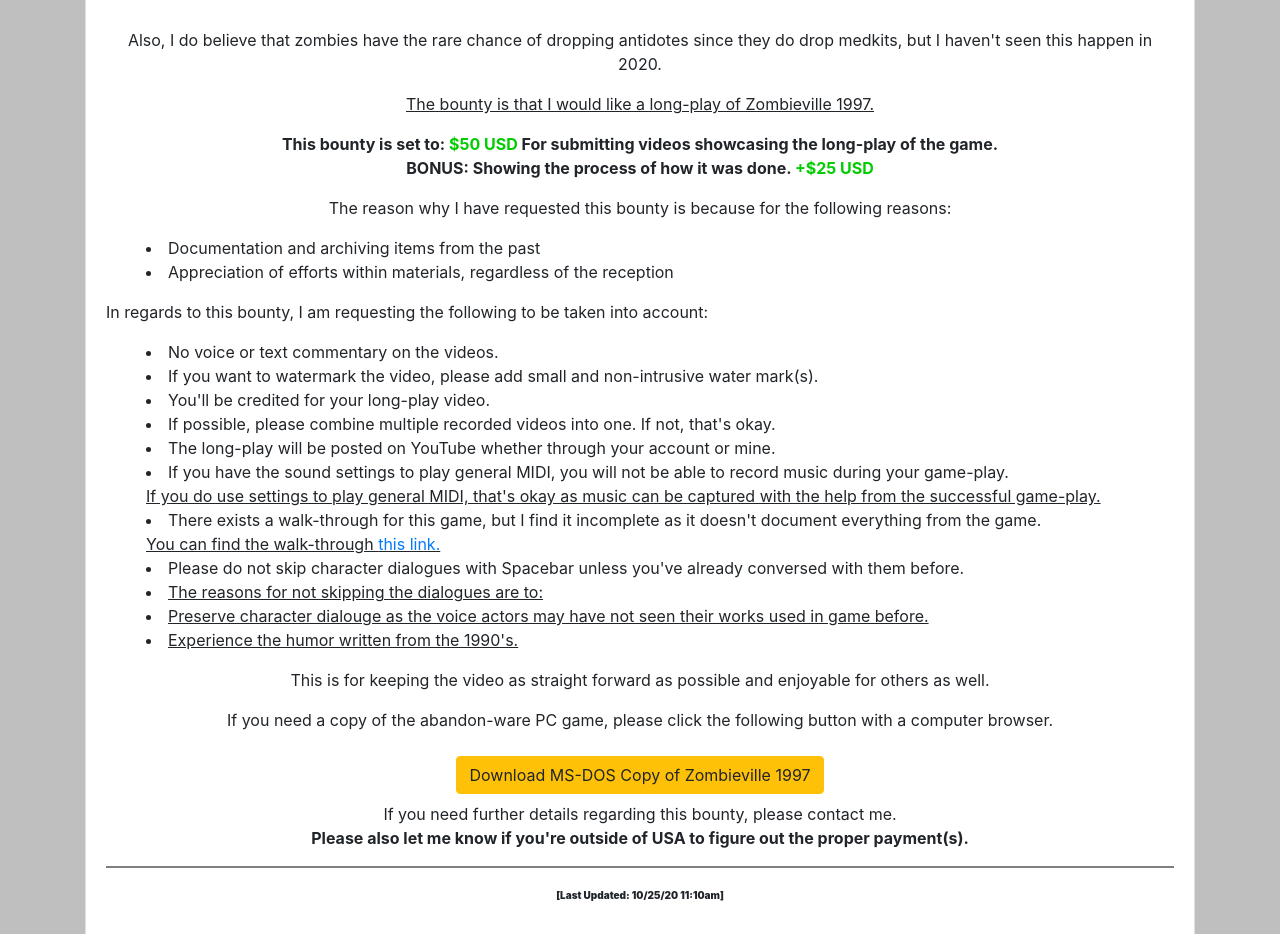
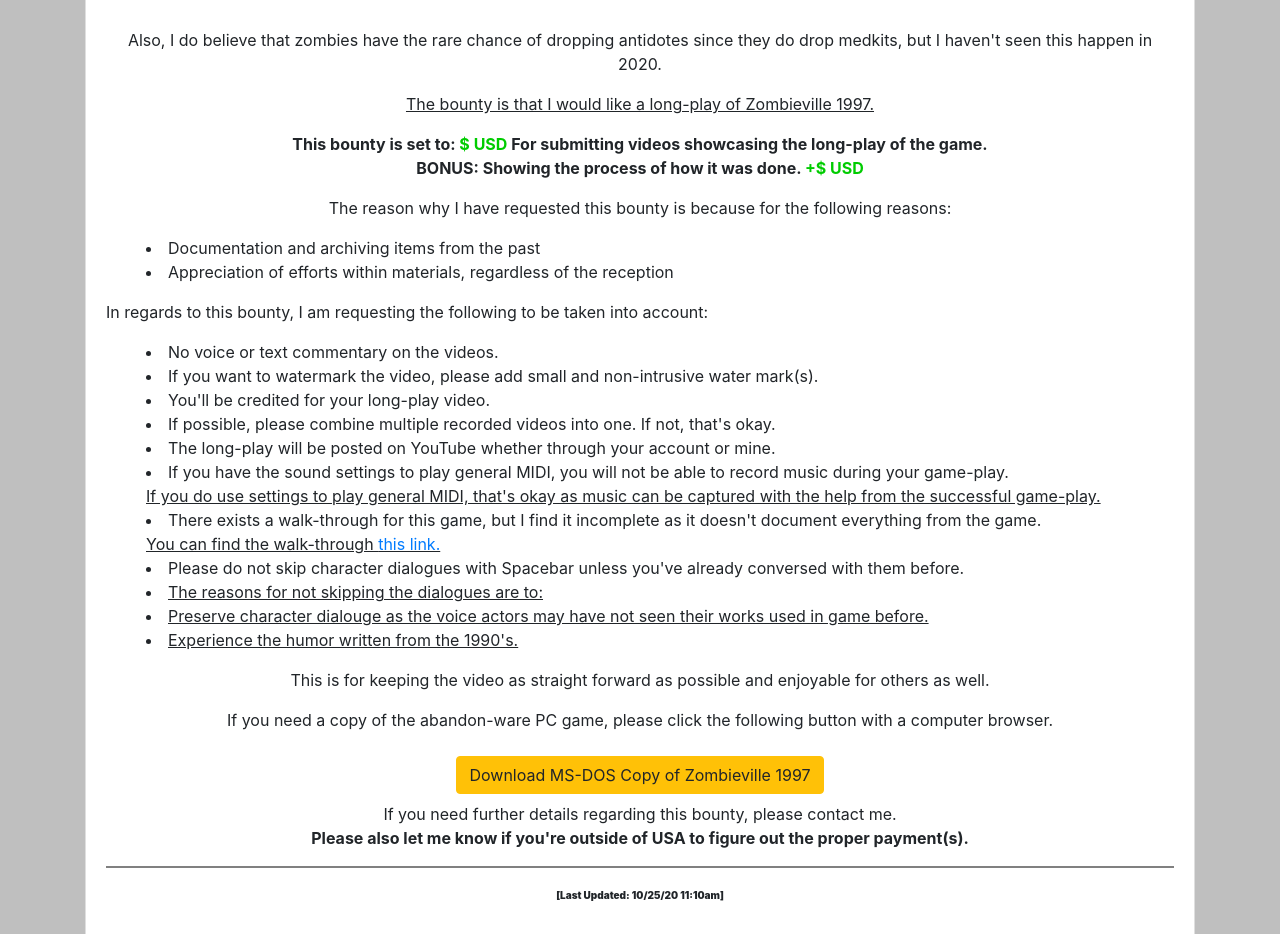
Before and after one commit to MisterJEFFREY/MisterJEFFREY.github.io, a website: page bounties_items/zombieville_bounty_2.html in a window 1280 px wide. Shown: the part 1400-2334 px from the top of the page. Drawn offline with Linux system fonts and the light colour scheme.

Commit message:
Update zombieville_bounty_2.html

```diff
--- a/bounties_items/zombieville_bounty_2.html
+++ b/bounties_items/zombieville_bounty_2.html
@@ -105,8 +105,8 @@
 
 			<!--Bounty Reward goes here-->
 			<b>
-			<p>This bounty is set to:<span style="color:#00cc00"> $50 USD</span> For submitting videos showcasing the long-play of the game.<br>
-			BONUS: Showing the process of how it was done. <span style="color:#00cc00"> +$25 USD</span>
+			<p>This bounty is set to:<span style="color:#00cc00"> $ USD</span> For submitting videos showcasing the long-play of the game.<br>
+			BONUS: Showing the process of how it was done. <span style="color:#00cc00"> +$ USD</span>
 			</p></b>
 			<!--End Bounty Reward-->
 
```
